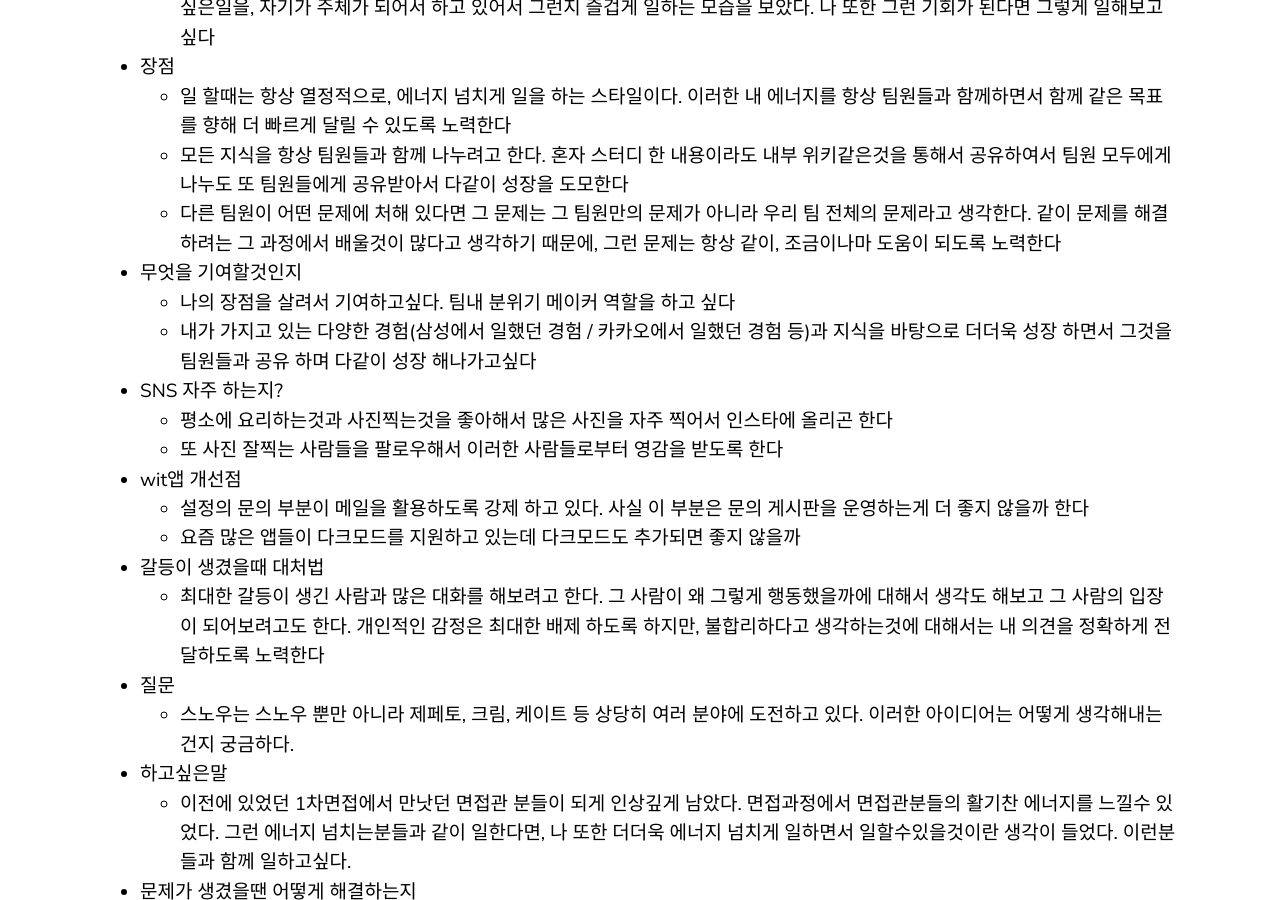
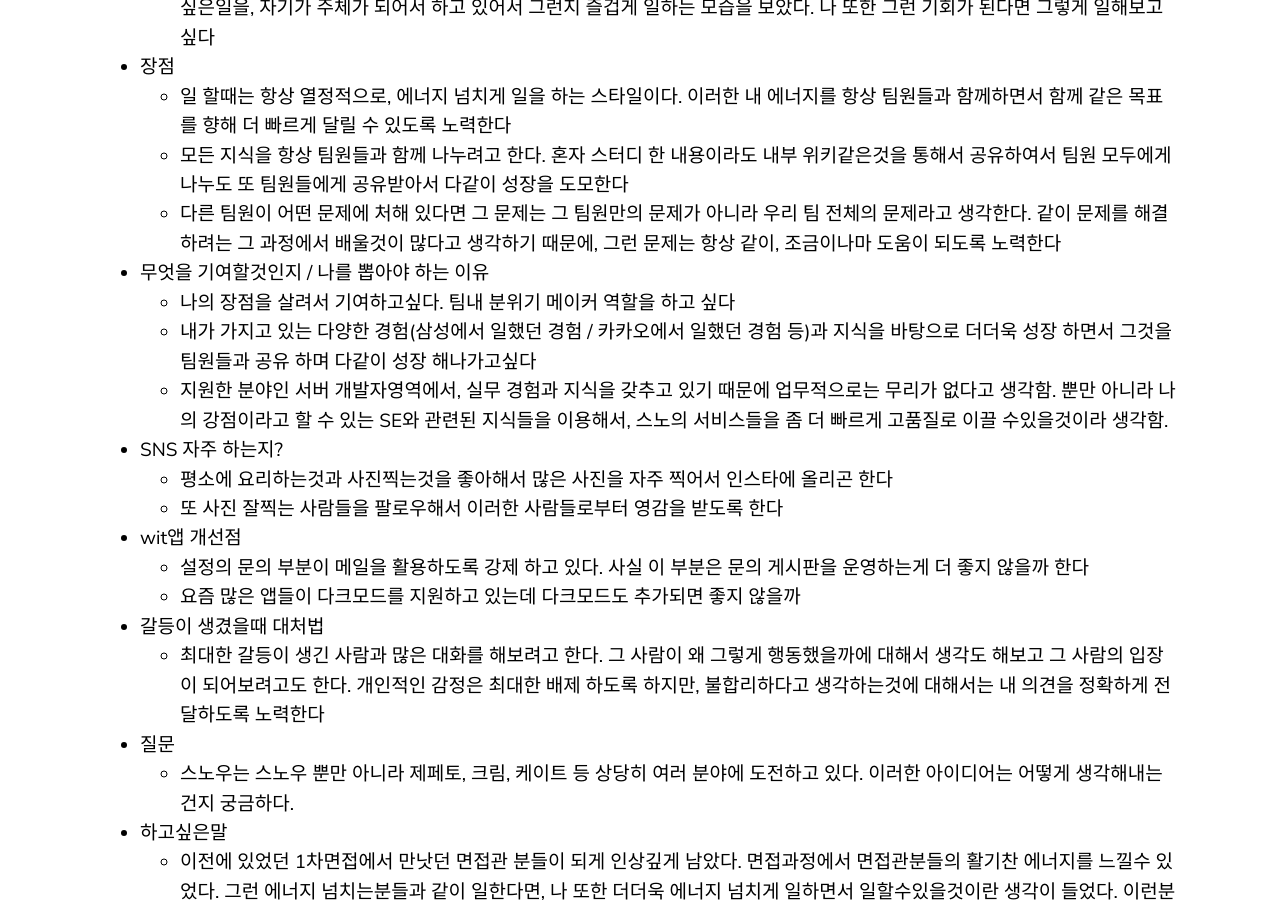
Before and after one commit to yoowonyoung/yoowonyoung.github.io, a Jekyll site: the page built from _posts/2021-06-11-Interview-08.md, in a window 1280 px wide and 900 px high, scrolled down 1673 px. Built offline with Jekyll 4.4.1, drawn with Linux system fonts in a browser that asks for light colours; comment, search, counter and statistics services are not loaded; some of the changed text lies outside the part shown.

Commit message:
Update 2021-06-11-Interview-08.md

```diff
--- a/_posts/2021-06-11-Interview-08.md
+++ b/_posts/2021-06-11-Interview-08.md
@@ -34,9 +34,10 @@ Mysql/PostgreSQL/Oracle 등 다양한 DB에 대한 사용 경험 및,
     * 모든 지식을 항상 팀원들과 함께 나누려고 한다. 혼자 스터디 한 내용이라도 내부 위키같은것을 통해서 공유하여서 팀원 모두에게 나누도 또 팀원들에게 공유받아서 다같이 성장을 도모한다
     * 다른 팀원이 어떤 문제에 처해 있다면 그 문제는 그 팀원만의 문제가 아니라 우리 팀 전체의 문제라고 생각한다. 같이 문제를 해결하려는 그 과정에서 배울것이 많다고 생각하기 때문에, 그런 문제는 항상 같이, 조금이나마 도움이 되도록 노력한다
 
-- 무엇을 기여할것인지
+- 무엇을 기여할것인지 / 나를 뽑아야 하는 이유
     * 나의 장점을 살려서 기여하고싶다. 팀내 분위기 메이커 역할을 하고 싶다
     * 내가 가지고 있는 다양한 경험(삼성에서 일했던 경험 / 카카오에서 일했던 경험 등)과 지식을 바탕으로 더더욱 성장 하면서 그것을 팀원들과 공유 하며 다같이 성장 해나가고싶다
+    * 지원한 분야인 서버 개발자영역에서, 실무 경험과 지식을 갖추고 있기 때문에 업무적으로는 무리가 없다고 생각함. 뿐만 아니라 나의 강점이라고 할 수 있는 SE와 관련된 지식들을 이용해서, 스노의 서비스들을 좀 더 빠르게 고품질로 이끌 수있을것이라 생각함.
 
 - SNS 자주 하는지?
     * 평소에 요리하는것과 사진찍는것을 좋아해서 많은 사진을 자주 찍어서 인스타에 올리곤 한다
```
Also changed, not shown: other parts of _posts/2021-06-11-Interview-08.md (+0 -2 lines).
